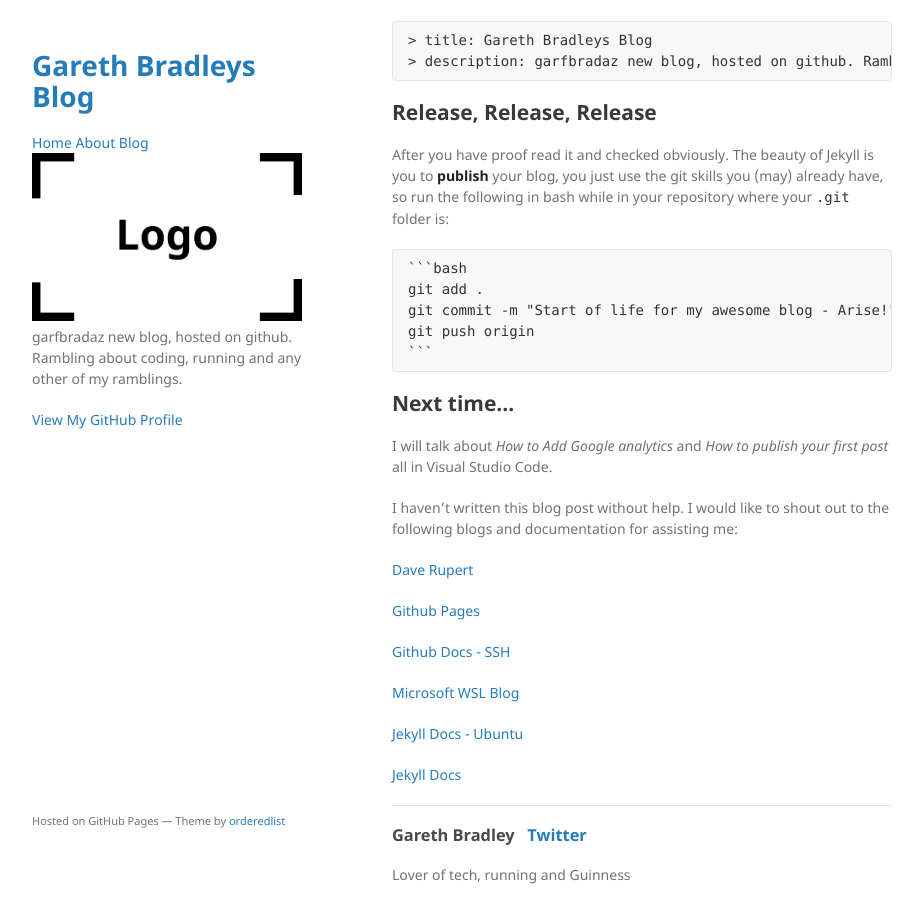
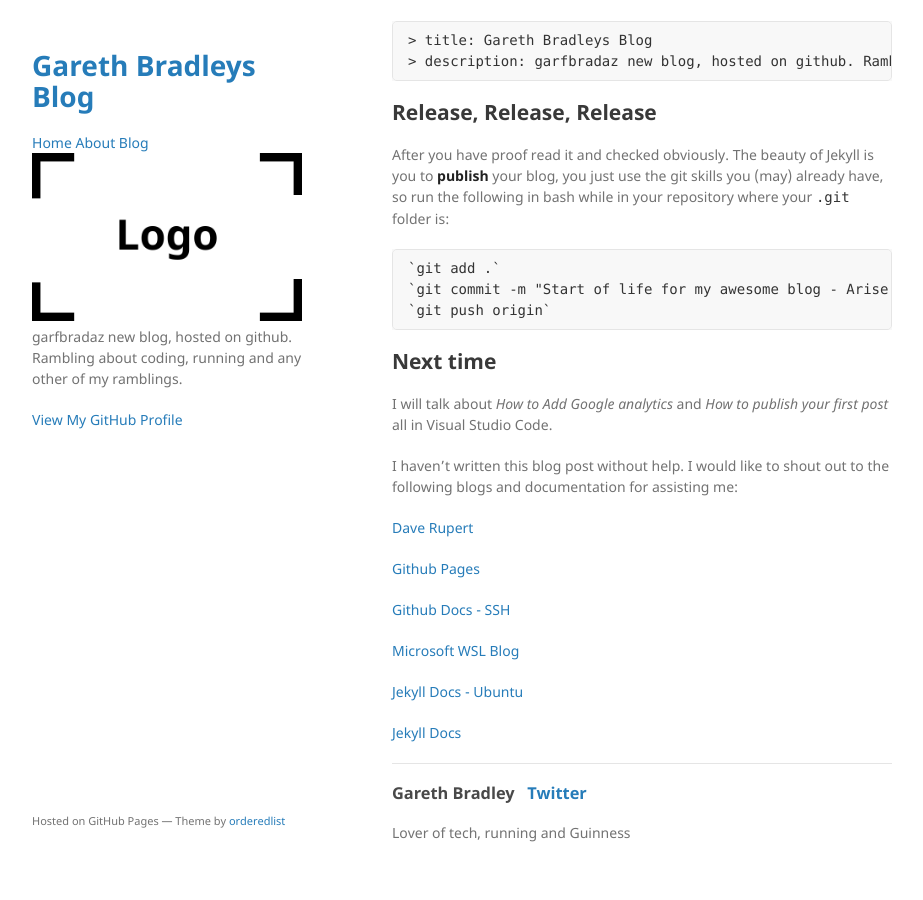
Before and after one commit to garfbradaz/garfbradaz.github.io, a Jekyll site: the page built from _posts/2018-12-12-Setting-up-Github-Pages-Jekyll-and-using-Windows-Subsystem-for-Linux.md, in a window 1280 px wide and 900 px high, scrolled down 7091 px. Shown: the whole window, without its empty margins (178-1101 px from the left). Built offline with Jekyll 4.4.1, drawn with Linux system fonts in a browser that asks for light colours.

Commit message:
Fixes to post - again

````diff
--- a/_posts/2018-12-12-Setting-up-Github-Pages-Jekyll-and-using-Windows-Subsystem-for-Linux.md
+++ b/_posts/2018-12-12-Setting-up-Github-Pages-Jekyll-and-using-Windows-Subsystem-for-Linux.md
@@ -238,13 +238,11 @@ Update your title and description for your blog.
 
 After you have proof read it and checked obviously. The beauty of Jekyll is you to **publish** your blog, you just use the git skills you (may) already have, so run the following in bash while in your repository where your `.git` folder is:
 
-    ```bash
-    git add .
-    git commit -m "Start of life for my awesome blog - Arise!"
-    git push origin
-    ```
+    `git add .`
+    `git commit -m "Start of life for my awesome blog - Arise!"`
+    `git push origin`
 
-## Next time...
+## Next time
 
 I will talk about *How to Add Google analytics* and *How to publish your first post* all in Visual Studio Code.
 
````
Also changed, not shown: _posts/2018-7-07-Arise-New-Blog.md (+1 -0 lines).
